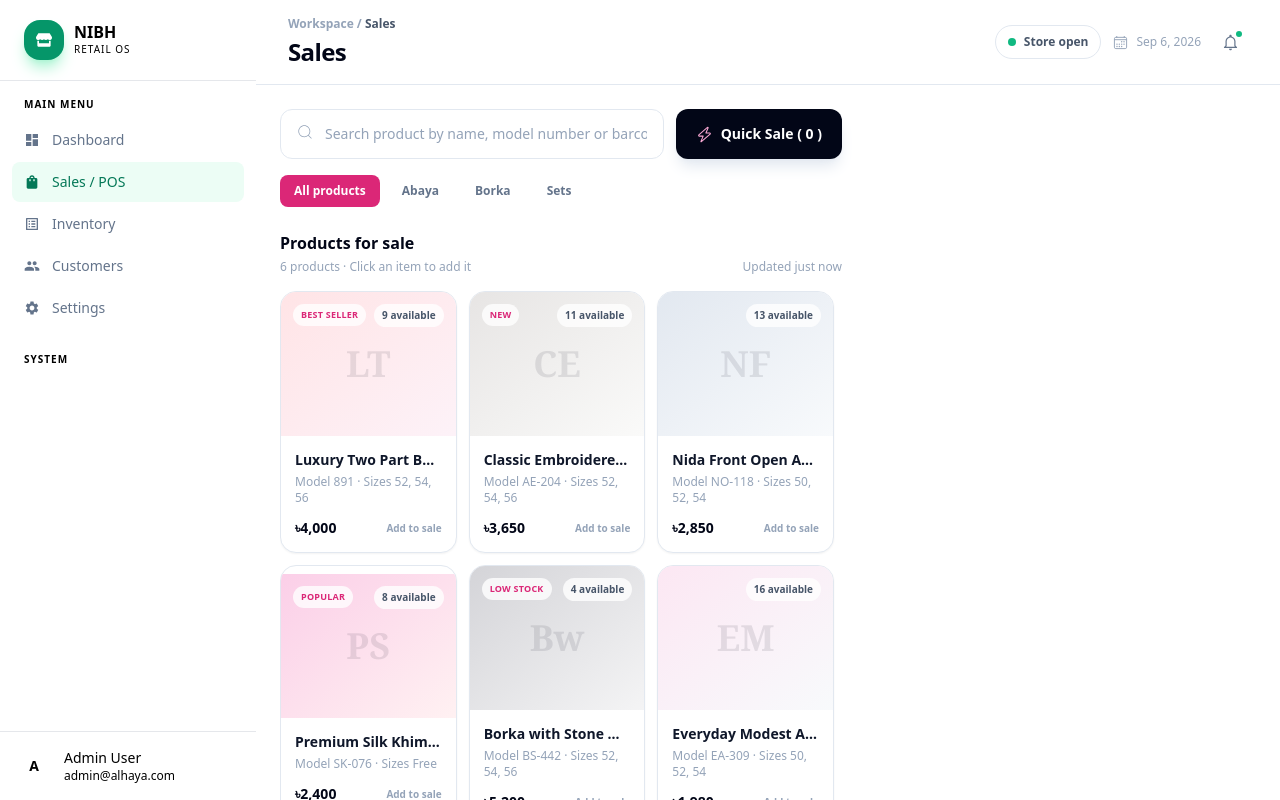
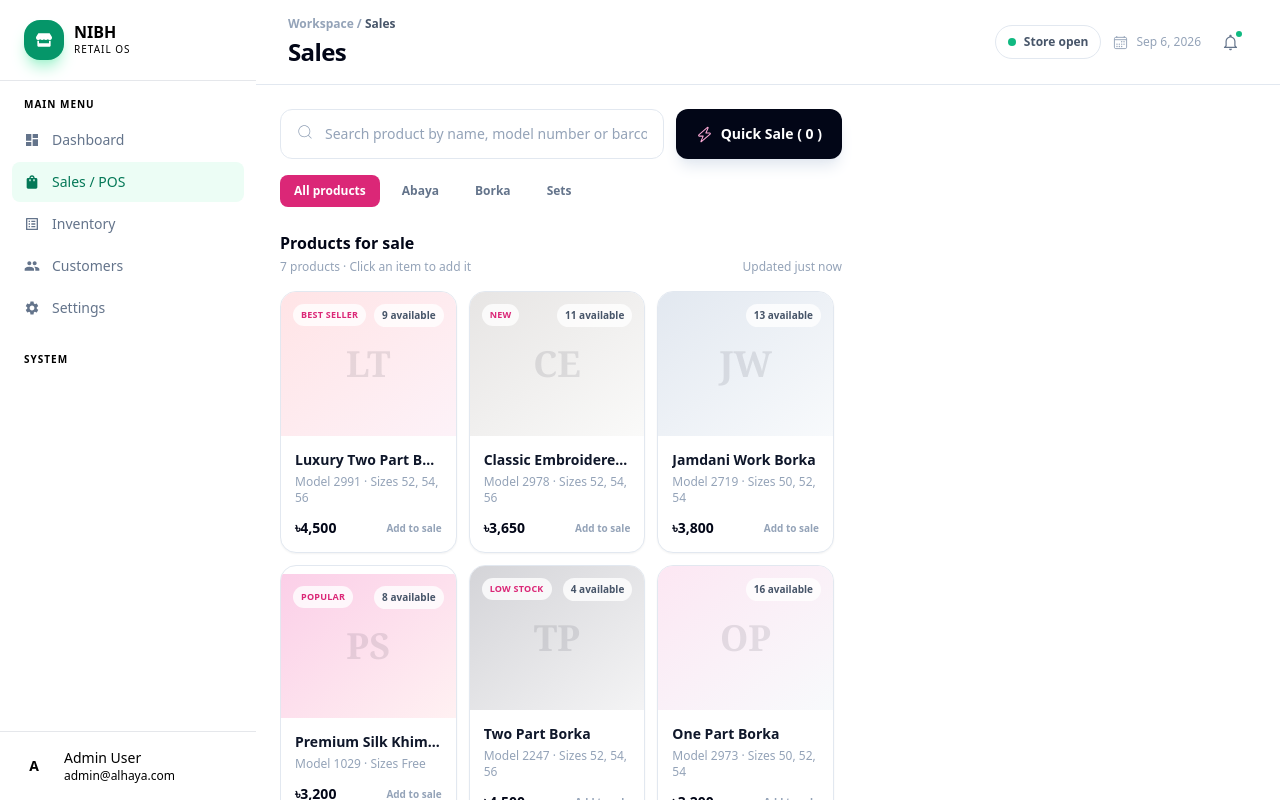
Before and after one commit to smprogranmer/NIBH_POS, a React (Vite) app: page /sales in a window 1280 px wide. Built offline with nearby package versions, Linux system fonts and the light colour scheme.

Commit message:
Update Sales.jsx

```diff
--- a/src/pages/Sales.jsx
+++ b/src/pages/Sales.jsx
@@ -8,8 +8,8 @@ const initialProducts = [
   {
     id: 1,
     name: "Luxury Two Part Borka",
-    model: "891",
-    price: 4000,
+    model: "2991",
+    price: 4500,
     stock: { 52: 2, 54: 3, 56: 4 },
     sizes: [52, 54, 56],
     tone: "from-rose-100 to-pink-50",
@@ -18,7 +18,7 @@ const initialProducts = [
   {
     id: 2,
     name: "Classic Embroidered Abaya",
-    model: "AE-204",
+    model: "2978",
     price: 3650,
     stock: { 52: 4, 54: 5, 56: 2 },
     sizes: [52, 54, 56],
@@ -27,9 +27,9 @@ const initialProducts = [
   },
   {
     id: 3,
-    name: "Nida Front Open Abaya",
-    model: "NO-118",
-    price: 2850,
+    name: "Jamdani Work Borka",
+    model: "2719",
+    price: 3800,
     stock: { 50: 3, 52: 4, 54: 6 },
     sizes: [50, 52, 54],
     tone: "from-slate-200 to-slate-50",
@@ -38,8 +38,8 @@ const initialProducts = [
   {
     id: 4,
     name: "Premium Silk Khimar Set",
-    model: "SK-076",
-    price: 2400,
+    model: "1029",
+    price: 3200,
     stock: { Free: 8 },
     sizes: ["Free"],
     tone: "from-pink-200 to-rose-50",
@@ -47,9 +47,9 @@ const initialProducts = [
   },
   {
     id: 5,
-    name: "Borka with Stone Work",
-    model: "BS-442",
-    price: 5200,
+    name: "Two Part Borka",
+    model: "2247",
+    price: 4500,
     stock: { 52: 1, 54: 2, 56: 1 },
     sizes: [52, 54, 56],
     tone: "from-zinc-300 to-zinc-100",
@@ -57,9 +57,19 @@ const initialProducts = [
   },
   {
     id: 6,
-    name: "Everyday Modest Abaya",
-    model: "EA-309",
-    price: 1980,
+    name: "One Part Borka",
+    model: "2973",
+    price: 3200,
+    stock: { 50: 5, 52: 7, 54: 4 },
+    sizes: [50, 52, 54],
+    tone: "from-pink-100 to-slate-50",
+    tag: "",
+  },
+ {
+    id: 7,
+    name: "One Part Borka",
+    model: "299",
+    price: 3200,
     stock: { 50: 5, 52: 7, 54: 4 },
     sizes: [50, 52, 54],
     tone: "from-pink-100 to-slate-50",
```
